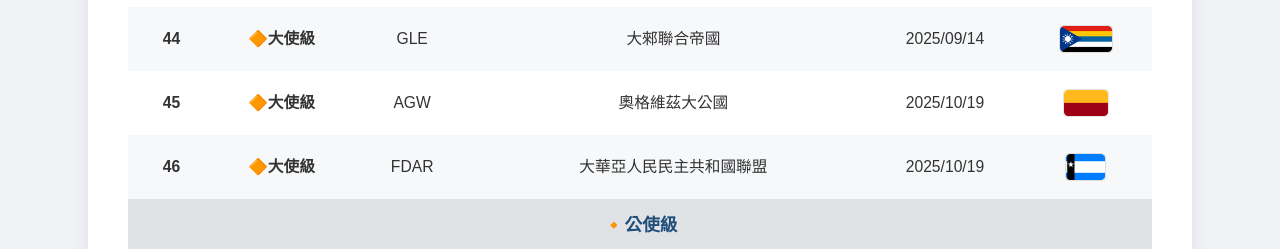
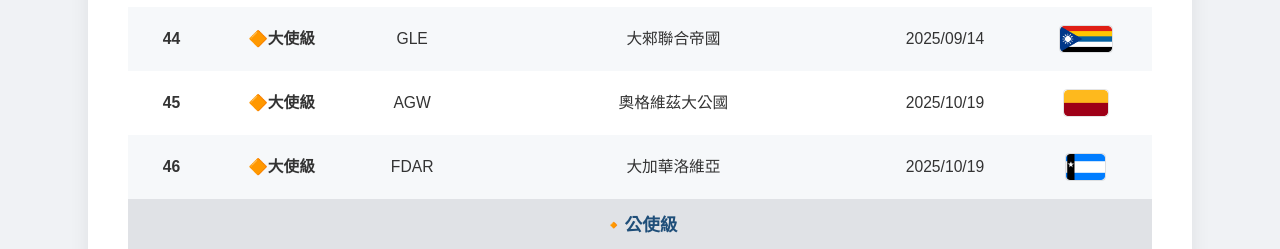
Before and after one commit to linxian3301/MDS, a plain HTML site: page index.html in a window 1280 px wide. Shown: the part 6640-6889 px from the top of the page. Drawn offline with Linux system fonts and the light colour scheme.

Commit message:
1.2.1019.b

```diff
--- a/index.html
+++ b/index.html
@@ -679,7 +679,7 @@
                         <tr><td>43</td><td><strong>🔶大使級</strong></td><td>GSE </td><td>大陽聯合帝國</td><td>2025/09/12</td><td><img src="assets/image/GSE.png" alt="GSE Flag"></td></tr>
                         <tr><td>44</td><td><strong>🔶大使級</strong></td><td>GLE </td><td>大郲聯合帝國</td><td>2025/09/14</td><td><img src="assets/image/GLE.png" alt="GLE Flag"></td></tr>
                         <tr><td>45</td><td><strong>🔶大使級</strong></td><td>AGW </td><td>奧格維茲大公國</td><td>2025/10/19</td><td><img src="assets/image/AGW.png" alt="AGW Flag"></td></tr>
-                        <tr><td>46</td><td><strong>🔶大使級</strong></td><td>FDAR</td><td>大華亞人民民主共和國聯盟</td><td>2025/10/19</td><td><img src="assets/image/FDAR.png" alt="FDAR Flag"></td></tr>
+                        <tr><td>46</td><td><strong>🔶大使級</strong></td><td>FDAR</td><td>大加華洛維亞</td><td>2025/10/19</td><td><img src="assets/image/FDAR.png" alt="FDAR Flag"></td></tr>
                         <tr><td colspan="6" style="background-color: #f0f0f0;"><strong>🔸公使級</strong></td></tr>
                         <tr><td>01</td><td><strong>🔸公使級</strong></td><td>SDR </td><td>南約民主共和國</td><td>2025/03/12</td><td><img src="assets/image/SDR.png" alt="SDR Flag"></td></tr>
                         <tr><td>02</td><td><strong>🔸公使級</strong></td><td>DRN </td><td>南茗民主共和國</td><td>2025/03/13</td><td><img src="assets/image/DRN.png" alt="DRN Flag"></td></tr>
```
